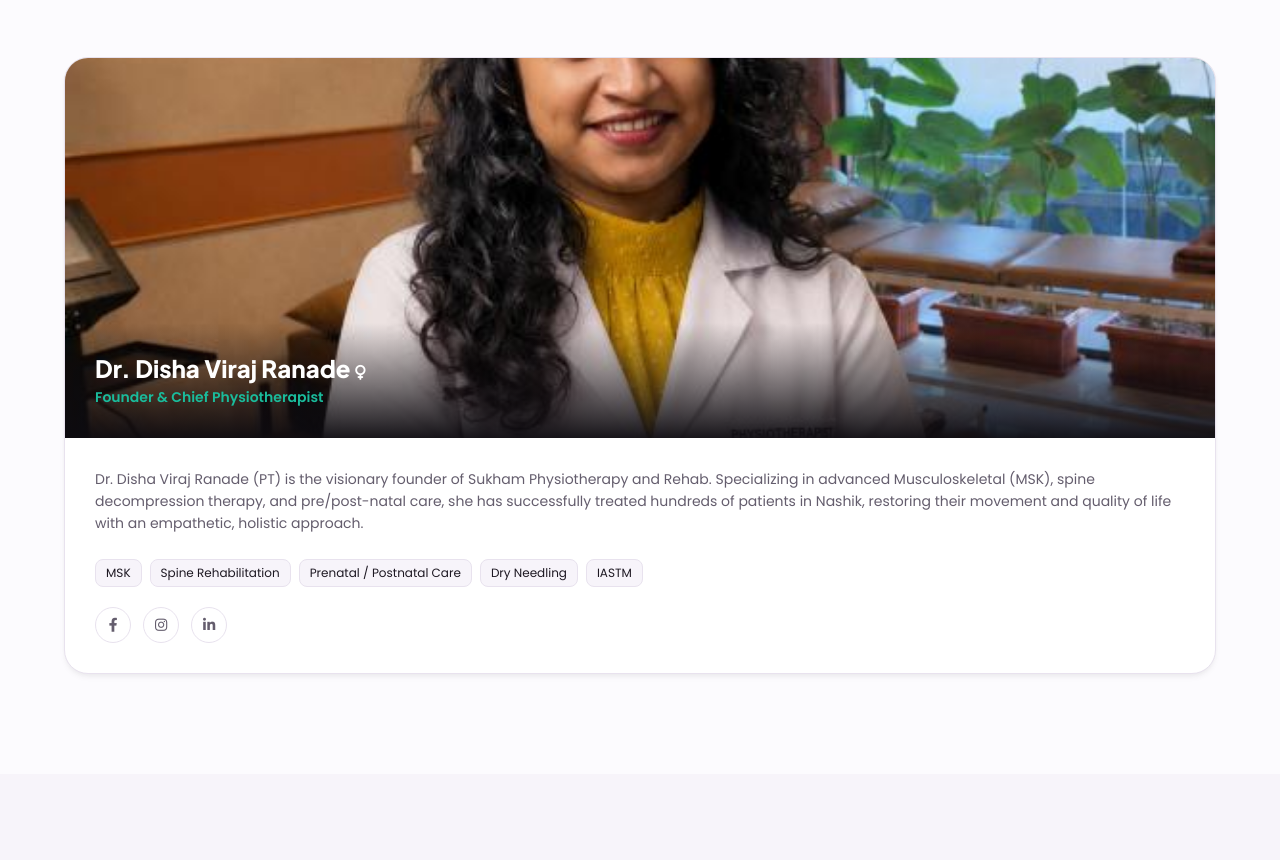
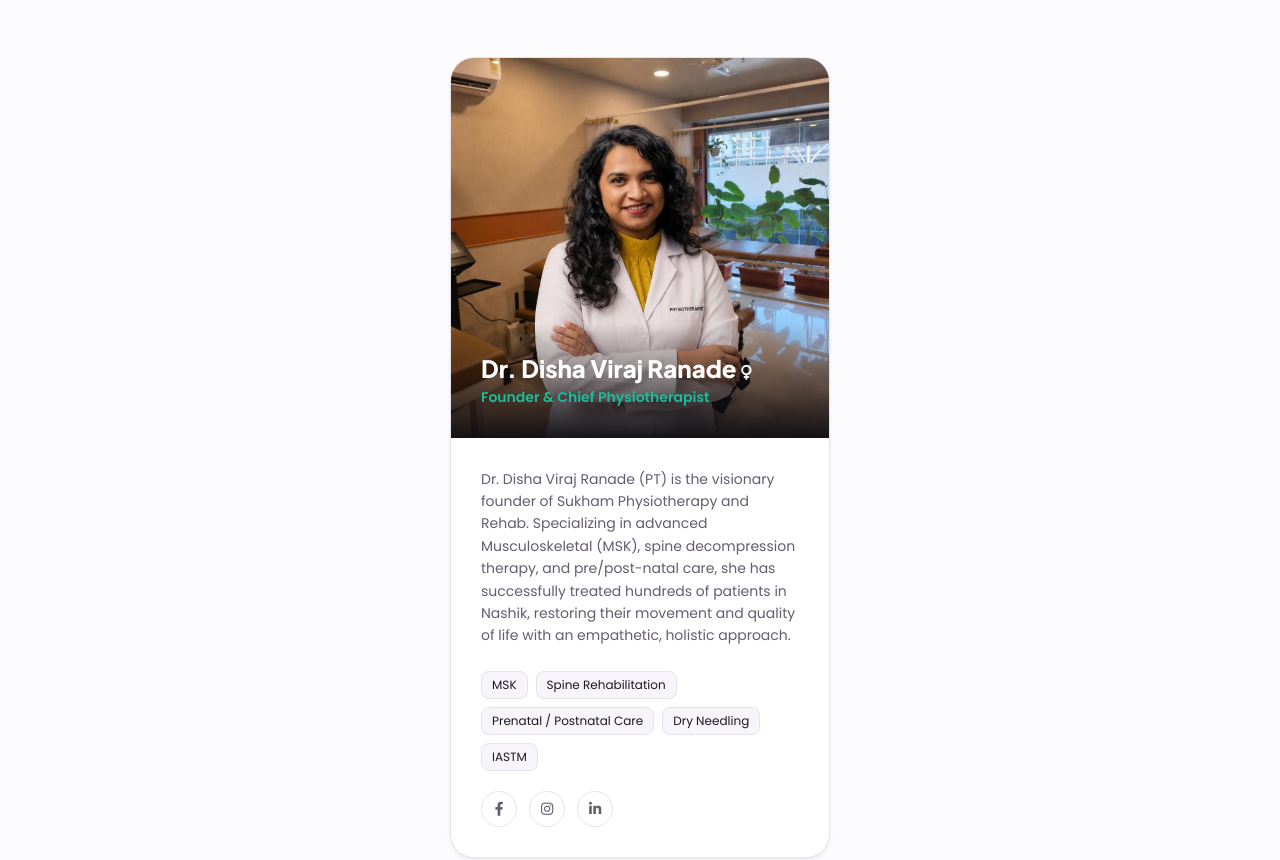
Before and after one commit to sukhamphysio/sukham-physiotherapy-website, a website: page index.html in a window 1280 px wide. Shown: the part 3324-4184 px from the top of the page. Drawn offline with Linux system fonts and the light colour scheme.

Commit message:
Add files via upload

```diff
--- a/css/main.css
+++ b/css/main.css
@@ -625,7 +625,8 @@
 /* --- Doctors Section --- */
 .doctors-grid {
   display: grid;
-  grid-template-columns: repeat(auto-fit, minmax(320px, 1fr));
+  grid-template-columns: repeat(auto-fit, minmax(320px, 380px));
+  justify-content: center;
   gap: 30px;
 }
 
```
